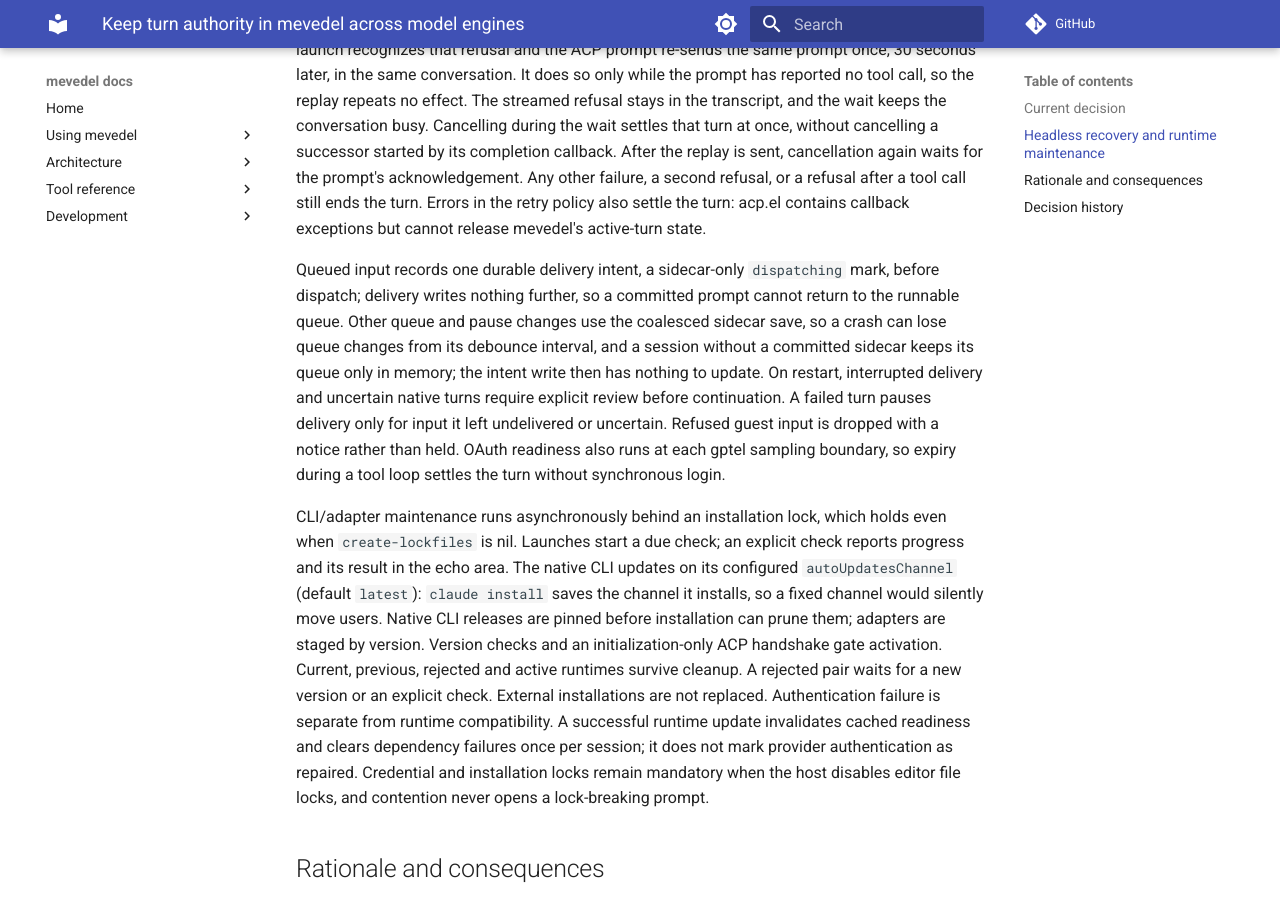
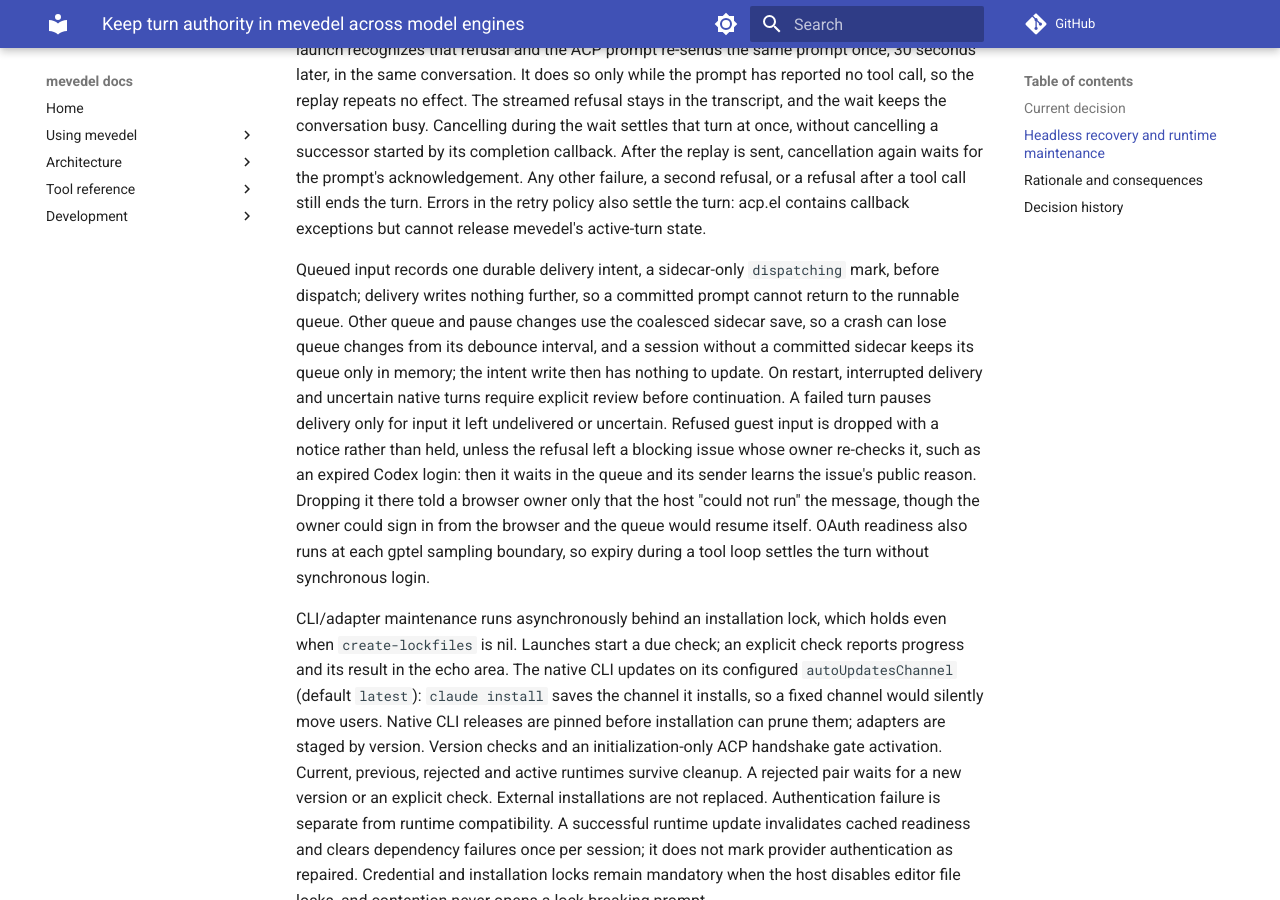
Before and after one commit to FrauH0lle/mevedel, an MkDocs documentation site: the page built from docs/adr/0123-keep-turn-authority-in-mevedel.md, in a window 1280 px wide and 900 px high, scrolled down 4260 px. Built offline with MkDocs 1.6.1 and Material for MkDocs 9.7.7, drawn with Linux system fonts in a browser that asks for light colours; comment, search, counter and statistics services are not loaded.

Commit message:
fix(collaboration): Hold a guest message behind an expired login
A guest follow-up refused by the Codex readiness check was dropped and its
sender told only that the host could not run it, though an owner can sign
in from the browser.  A refusal that leaves a blocking recovery issue now
keeps the message queued and tells the sender the issue's public reason;
the queue resumes once readiness clears the issue.

```diff
--- a/docs/adr/0123-keep-turn-authority-in-mevedel.md
+++ b/docs/adr/0123-keep-turn-authority-in-mevedel.md
@@ -219,7 +219,11 @@ interval, and a session without a committed sidecar keeps its queue only in
 memory; the intent write then has nothing to update. On restart, interrupted delivery and uncertain native
 turns require explicit review before continuation. A failed turn pauses delivery
 only for input it left undelivered or uncertain. Refused guest input is dropped
-with a notice rather than held. OAuth readiness also runs at each gptel sampling boundary,
+with a notice rather than held, unless the refusal left a blocking issue whose
+owner re-checks it, such as an expired Codex login: then it waits in the queue
+and its sender learns the issue's public reason. Dropping it there told a
+browser owner only that the host "could not run" the message, though the
+owner could sign in from the browser and the queue would resume itself. OAuth readiness also runs at each gptel sampling boundary,
 so expiry during a tool loop settles the turn without synchronous login.
 
 CLI/adapter maintenance runs asynchronously behind an installation lock,
```
Also changed, not shown: docs/collaboration.md (+6 -0 lines), 2 other files.
